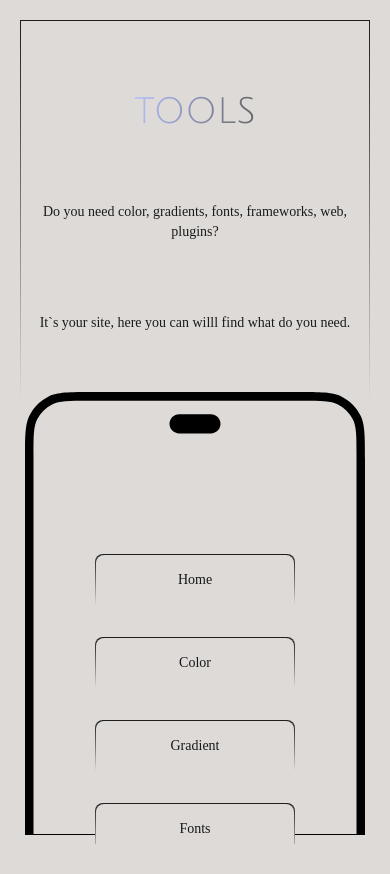
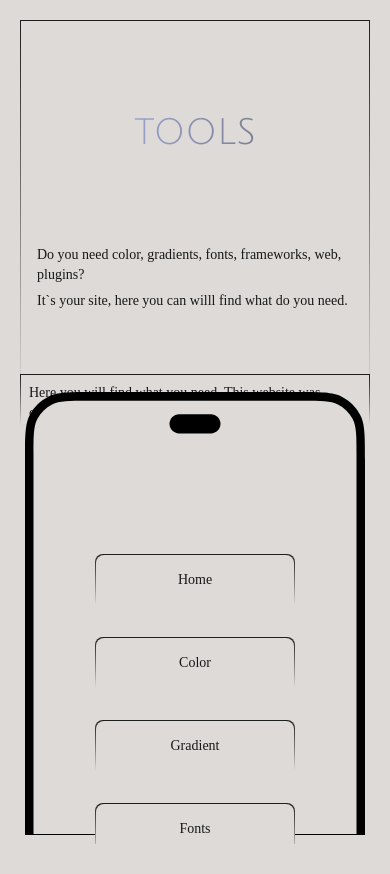
Before and after one commit to wuerion/Tools-React, a React (Vite) app: page / in a window 390 px wide. Built offline with nearby package versions, Linux system fonts and the light colour scheme; a web font is replaced by a local one.

Commit message:
creation the box for description text and improve the responsive  desing

```diff
--- a/src/components/Layout.jsx
+++ b/src/components/Layout.jsx
@@ -7,9 +7,9 @@ import { usePageTitleAndText } from "../context/PageTitleAndTextContext.jsx";
 export function Layout({ children }) {
   // usamos el hook para obtener el titulo actual del contexto
   const { pageTitle } = usePageTitleAndText();
-
+  const { textTitle } = usePageTitleAndText();
   const { pageText } = usePageTitleAndText();
-
+  const { description } = usePageTitleAndText();
   const { menuIs } = usePageTitleAndText();
 
   return (
@@ -19,20 +19,34 @@ export function Layout({ children }) {
       <div className="text-center text-sm p-5">
         {/* Ajusta clases si es necesario */}
 
-        <div className="bg-linear-180 from-[#1D1D1D] to-transparent  dark:from-[#FFFFFF] dark:to-[#1D1D1D] w-full p-[1px] mb-10 h-96 md:h-1/2 lg:h-[70dvh] ">
-          <div className="bg-[#DDDAD8] dark:bg-[#1d1d1d] w-full flex flex-col items-center justify-evenly text-[#1B1B1B] dark:text-white h-full md:h-4/5 lg:h-full gap-10 py-10 px-4">
+        <div className="bg-linear-180 from-[#1D1D1D] to-transparent  dark:from-[#DDDAD8] dark:to-[#1D1D1D] w-full p-[1px] mb-10 h-96 md:h-4/5 lg:h-full ">
+          <div className="bg-[#DDDAD8] dark:bg-[#1d1d1d] w-full flex flex-col items-center justify-evenly text-[#181818] dark:text-[#DDDAD8] h-full md:flex-row md:h-4/5 lg:h-full gap-10 py-10 px-4">
             {/* aqui se renderiza el titulo de la pagina */}
-            <h2 className="font-[Julius_Sans_One] text-4xl bg-clip-text text-transparent -bg-linear-270 from-[#B3BEFF] to-[#666666]">
+            <h1 className="font-[Julius_Sans_One] text-4xl bg-clip-text text-transparent -bg-linear-270 from-[#B3BEFF] to-[#666666] w-full lg:w-1/2">
               {pageTitle}
-            </h2>
-
-            <h1>
-              Do you need color, gradients, fonts, frameworks, web, plugins?
             </h1>
 
-            <p>{pageText}</p>
+            <div className="lg:w-1/2 text-start flex flex-col gap-1.5">
+              <h2>{textTitle}</h2>
+
+              <p>{pageText}</p>
+            </div>
           </div>
         </div>
+
+        {description && (
+          <div className="flex items-center justify-center -my-[20%] md:my-[7%] lg:my-[10%]">
+            <div className="bg-linear-180 from-[#1D1D1D] to-[#DDDAD8] dark:from-[#DDDAD8] dark:to-[#1D1D1D] w-full h-[51px] p-[1px] md:w-1/2">
+              <div className="bg-[#DDDAD8] dark:bg-[#1d1d1d] w-full h-full text-[#181818] dark:text-[#DDDAD8] text-start p-2">
+                <p>
+                  Here you will find what you need. This website was created to
+                  have a place where you can find: colors, gradients, fonts,
+                  frameworks/librarys, webs and plugins.
+                </p>
+              </div>
+            </div>
+          </div>
+        )}
 
         {menuIs && <Nav />}
         {!menuIs && <NavOnlyHome />}
```
